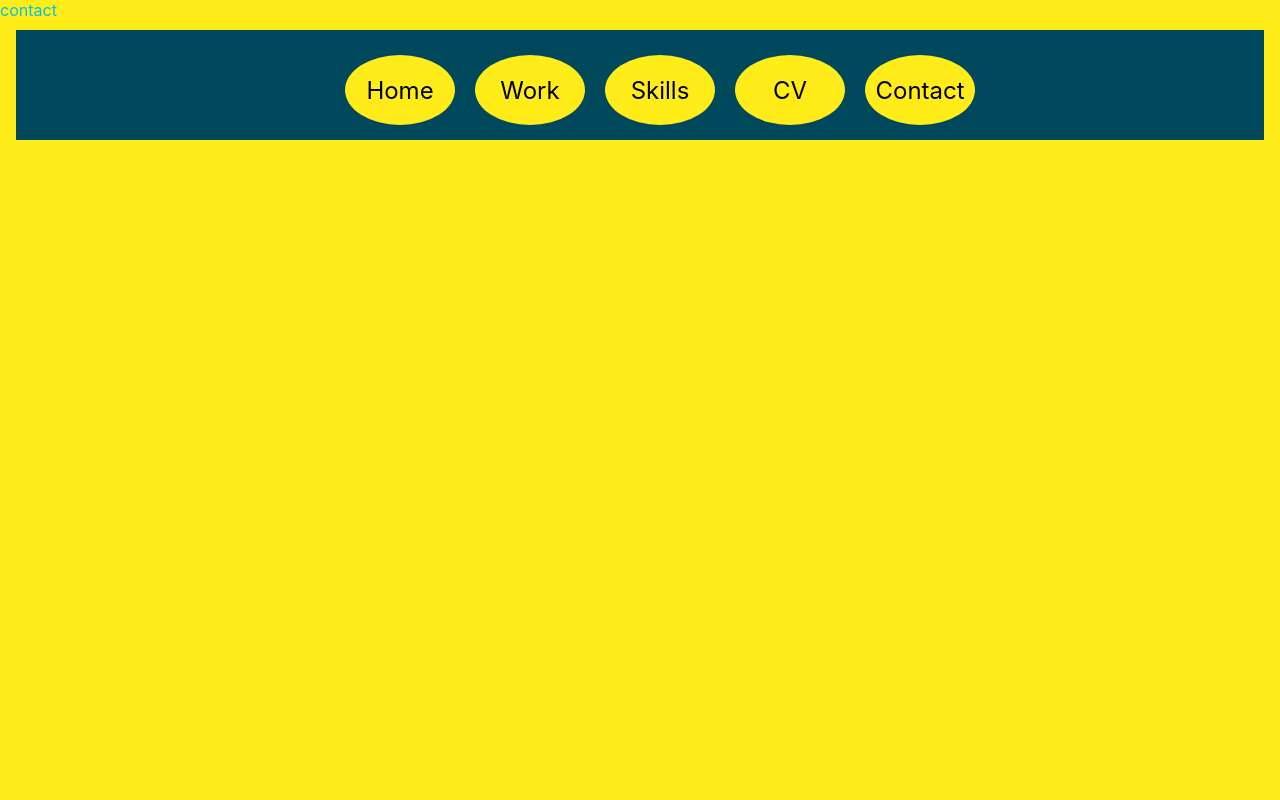
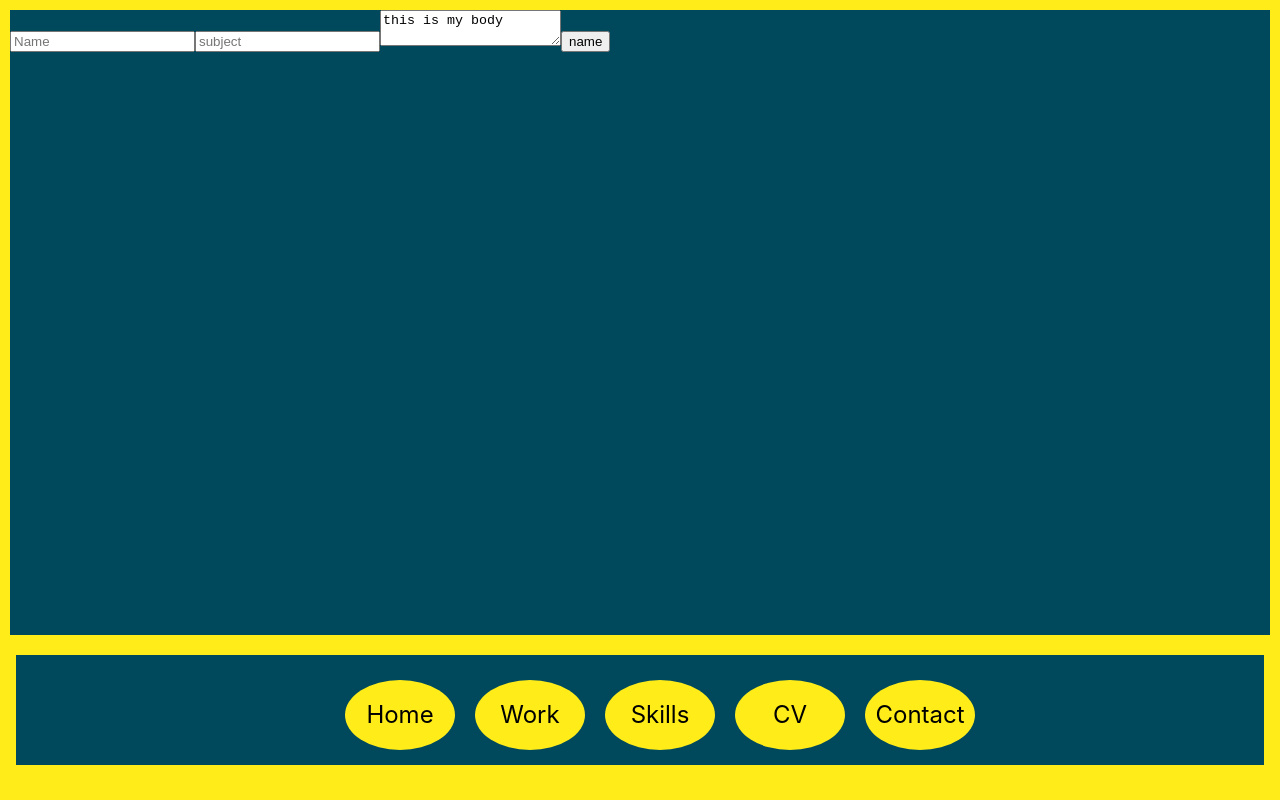
Before and after one commit to ONOWONI/personal-website, a React (Create React App) app: page /contact in a window 1280 px wide. Built offline with nearby package versions, Linux system fonts and the light colour scheme.

Commit message:
contact added

```diff
--- a/src/App.css
+++ b/src/App.css
@@ -145,3 +145,7 @@ svg {
     border-radius: 100%;
     /* transform: ; */
 }
+
+.contact {
+    height: 78.1vh;
+}
--- a/src/App.js
+++ b/src/App.js
@@ -3,6 +3,7 @@ import './App.css';
 import Home from './components/Home';
 import Work from './components/Work';
 import Skills from './components/skills';
+import Contact from './components/contact';
 import Footer from './components/Footer';
 
 function App() {
@@ -12,7 +13,7 @@ function App() {
         <Route path='/' element={<Home />} />
         <Route path='work' element={<Work />} />
         <Route path='skills' element={<Skills />} />
-        <Route path='contact' element={<div>contact</div>} />
+        <Route path='contact' element={<Contact />} />
         <Route path='*' element={<div>Error 404</div>} />
       </Routes>
       <Footer />
--- a/src/components/bubbles.js
+++ b/src/components/bubbles.js
@@ -3,6 +3,11 @@ export default function Bubbles(props) {
         transform: props.isOver ? "scale(1,1)" : "scale(-1,-1)"
       }
     return (
-        <div className="bubble" onMouseEnter={props.onMouseEnter} style={styles}>{props.name}</div>
+        <div className="bubble"
+        onMouseEnter={props.onMouseEnter}
+        style={styles}
+        onMouseOut={props.mouseOut}>
+            {props.name}
+        </div>
     )
 }
--- /dev/null
+++ b/src/components/contact.js
@@ -0,0 +1,40 @@
+import React from "react"
+
+export default function Contact(){
+    const [form, setForm] = React.useState({
+        name : "",
+        subject: "",
+        body : "this is my body"
+    })
+    function handleForm(event) {
+        const {name, value, type, checked} = event.target
+        setForm(prev => {
+            return {
+                ...prev,
+                [name] : type === "checkbox" ? checked : value
+            }
+        })
+
+    }
+    console.log(form);
+    function handleSubmit(event) {
+        event.preventDefault()
+        console.log("Howdy");
+        setForm({
+            name: "",
+            subject: "",
+            body : ""
+        })
+    }
+
+    return (
+        <div className="contact background">
+            <form onSubmit={handleSubmit}>
+                <input type="text" name="name" placeholder="Name" value={form.name} onChange={handleForm} />
+                <input type="text" name="subject" placeholder="subject" value={form.subject} onChange={handleForm} />
+                <textarea  name="body" placeholder="Body" value={form.body} onChange={handleForm} />
+                <input type="submit" value="name" />
+            </form>
+        </div>
+    )
+}
--- a/src/components/skills.js
+++ b/src/components/skills.js
@@ -25,8 +25,20 @@ export default function Skills() {
       })
     }
 
-    console.log(yes);
-    const bubbles = yes.map(item => <Bubbles key={item.id} id={item.id} onMouseEnter={() => handleMouse(item.id)} isOver={item.isClicked} name={item.name} />)
+    function mouseOut(itemID) {
+      setYes(prev => {
+        return prev.map(item => {
+          return item.id === itemID ? {...item, isClicked: !item.isClicked} : item
+          })
+        })
+      }
+
+    const bubbles = yes.map(item => <Bubbles key={item.id}
+       id={item.id}
+       onMouseEnter={() => handleMouse(item.id)}
+       isOver={item.isClicked}
+       name={item.name}
+       mouseOut={() => mouseOut(item.id)} />)
     return(
         <div className="skills background">
             {bubbles}
```
